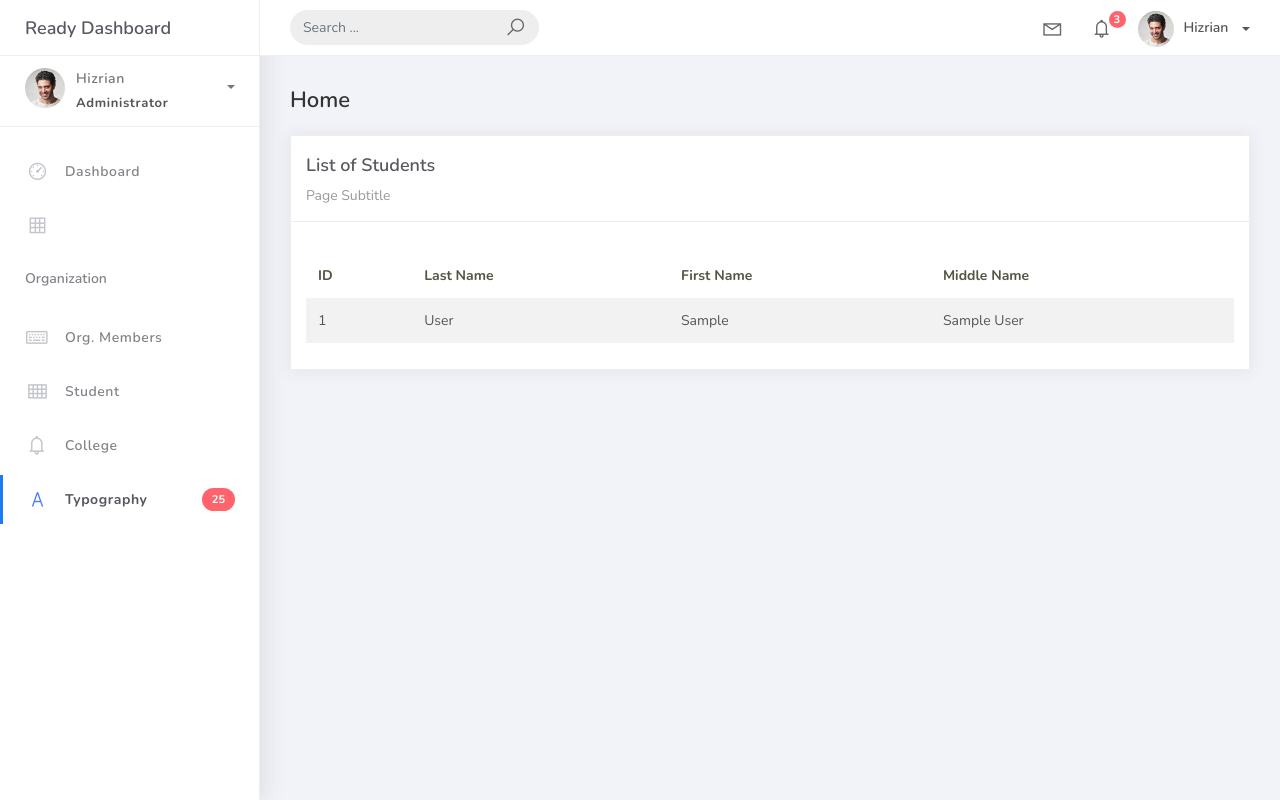
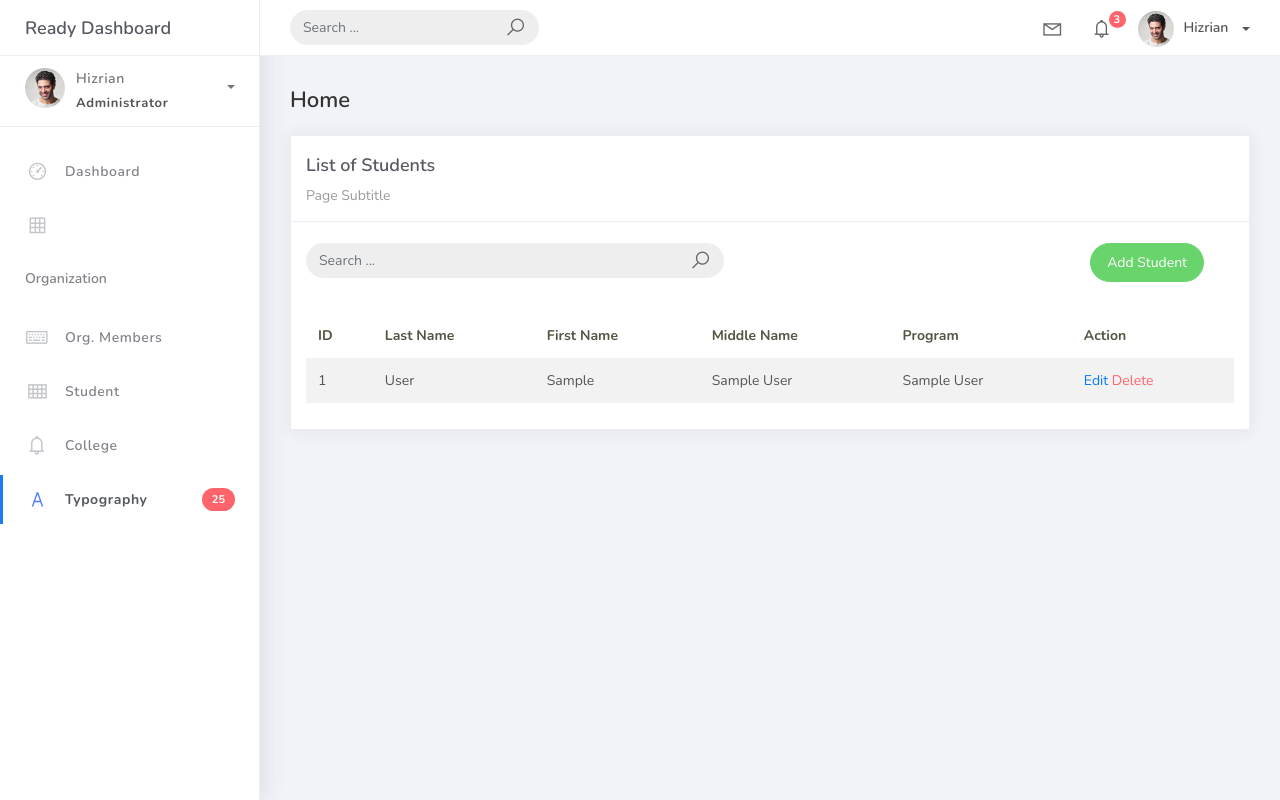
Before and after one commit to micahana4/PSUSphere, a Django app: page /student_list in a window 1280 px wide. Run offline with Django 4.2, Linux system fonts and the light colour scheme; tables that the repository leaves empty hold one stand-in row (values such as "Sample post"); some libraries are stand-ins or nearby versions.

Commit message:
Added Student View, Update, and Delete Forms

```diff
--- a/projectsite/projectsite/urls.py
+++ b/projectsite/projectsite/urls.py
@@ -16,7 +16,7 @@ Including another URLconf
 """
 from django.contrib import admin
 from django.urls import path
-from studentorg.views import HomePageView, OrganizationList, OrganizationCreateView, OrganizationUpdateView, OrganizationDeleteView, StudentList
+from studentorg.views import HomePageView, OrganizationList, OrganizationCreateView, OrganizationUpdateView, OrganizationDeleteView, StudentList, StudentCreateView, StudentUpdateView, StudentDeleteView
 from studentorg import views
 
 urlpatterns = [
@@ -28,4 +28,7 @@ urlpatterns = [
     path('organization_list/<pk>/delete', OrganizationDeleteView.as_view(), name='organization-delete'),
 
     path('student_list', StudentList.as_view(), name="student-list"),
+    path('student_list/add', StudentCreateView.as_view(), name="student-add"),
+    path('student_list/<pk>', StudentUpdateView.as_view(), name='student-update'),
+    path('student_list/<pk>/delete', StudentDeleteView.as_view(), name='student-delete'),
 ]
--- a/projectsite/studentorg/models.py
+++ b/projectsite/studentorg/models.py
@@ -47,7 +47,7 @@ class Student(BaseModel):
         blank=True,
         null=True
     )
-    program = models.ForeignKey(Program, on_delete=models.CASCADE)
+    program = models.ForeignKey(Program, null=True, blank=True, on_delete=models.CASCADE)
 
     def __str__(self):
         return f"{self.lastname}, {self.firstname}"
--- a/projectsite/studentorg/views.py
+++ b/projectsite/studentorg/views.py
@@ -2,7 +2,7 @@ from django.shortcuts import render
 from django.views.generic.list import ListView
 from django.views.generic.edit import CreateView, UpdateView, DeleteView
 from studentorg.models import Organization, Student
-from studentorg.forms import OrganizationForm
+from studentorg.forms import OrganizationForm, StudentForm
 from django.urls import reverse_lazy
 
 class HomePageView(ListView):
@@ -47,4 +47,21 @@ class StudentList(ListView) :
     template_name = 'student_list.html'
     paginate_by = 5
 
+class StudentCreateView(CreateView) :
+    model = Student
+    form_class = StudentForm
+    template_name = 'student_form.html'
+    success_url = reverse_lazy('student-list')
+
+class StudentUpdateView(UpdateView) :
+    model = Student
+    form_class = StudentForm
+    template_name = 'student_form.html'
+    success_url = reverse_lazy('student-list')
+
+class StudentDeleteView(DeleteView) :
+    model = Student
+    template_name = 'student_del.html'
+    success_url = reverse_lazy('student-list')
+
 # Create your views here.s
--- a/projectsite/templates/student_list.html
+++ b/projectsite/templates/student_list.html
@@ -10,6 +10,28 @@
                         <div class="card-title">List of Students</div>
                         <div class="card-category">Page Subtitle</div>
                     </div>
+
+                    <br />
+                    <div class="col-md-12 row">
+                        <div class="col-md-6">
+                            <form class="navbar-left navbar-form nav-search mr-md-3" actions="">
+                                <div class="input-group">
+                                    <input type="text" placeholder="Search ..." class="form-control" />
+                                    <div class="input-group-append">
+                                        <span class="input-group-text">
+                                            <i class="la la-search search-icon"></i>
+                                        </span>
+                                    </div>
+                                </div>
+                            </form>
+                        </div>
+                        <div class="col-md-6">
+                            <div class="pull-right">
+                                <a href="{% url 'student-add' %}" class="btn btn-success btn-rounded">Add Student</a>
+                            </div>
+                        </div>
+                    </div>
+
                     <div class="card-body">
                         <table class="table table-striped mt-3">
                             <thead>
@@ -18,6 +40,8 @@
                                     <th scope="col">Last Name</th>
                                     <th scope="col">First Name</th>
                                     <th scope="col">Middle Name</th>
+                                    <th scope="col">Program</th>
+                                    <th scope="col">Action</th>
                                 </tr>
                             </thead>
                             <tbody>
@@ -27,6 +51,17 @@
                                     <td>{{ object.lastname }}</td>
                                     <td>{{ object.firstname }}</td>
                                     <td>{{ object.middlename }}</td>
+                                    <td>{{ object.program }}</td>
+                                    <td>
+                                        <a href="student_list/{{ object.id }}">Edit</a>
+                                        <a href="student_list/{{ object.id }}/delete" class="text-danger">Delete</a>
+                                    </td>
+                                </tr>
+                                {% empty %}
+                                <tr>
+                                    <td colspan="4" style="text-align: center">
+                                        <p class="text-sm font-weight-bold mb-0">No Records Found</p>
+                                    </td>
                                 </tr>
                                 {% endfor %}
                             </tbody>
```
Also changed, not shown: projectsite/studentorg/forms.py (+6 -1 lines), projectsite/templates/student_del.html (added, +31 -0 lines), projectsite/templates/student_form.html (added, +33 -0 lines), projectsite/studentorg/migrations/0002_alter_student_program.py (added).
